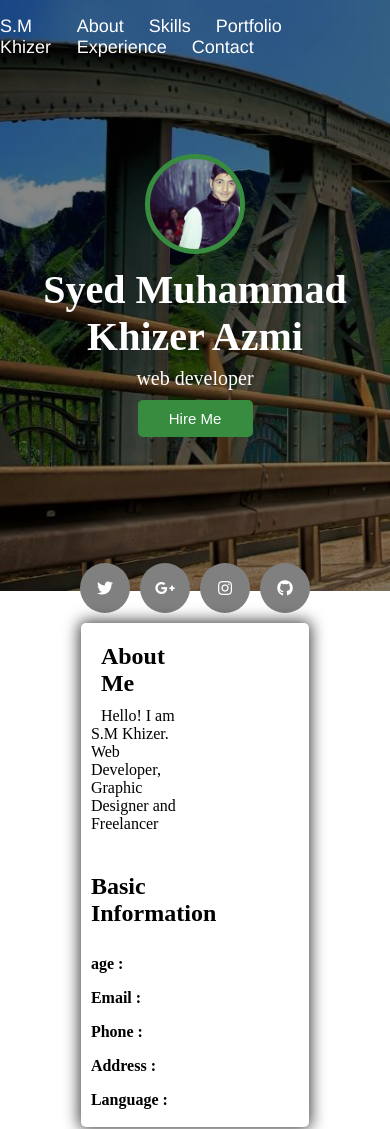
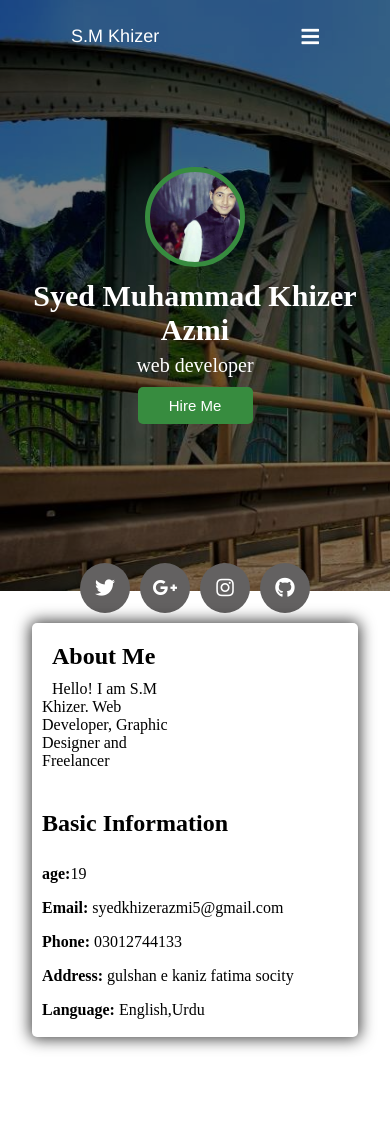
Before and after one commit to syedkhizerazmi/portfolio, a plain HTML site: page index.html in a window 390 px wide. Shown: the top 1129 px of the page. After the commit the page ends 1069 px from the top, so only its background shows below. Drawn offline with nearby package versions, Linux system fonts and the light colour scheme; a script that the page names is missing.

Commit message:
Add files via upload

```diff
--- a/index.html
+++ b/index.html
@@ -5,6 +5,7 @@
     <meta name="viewport" content="width=device-width, initial-scale=1.0">
     <meta http-equiv="X-UA-Compatible" content="ie=edge">
     <link href="https://fonts.googleapis.com/css?family=Roboto" rel="stylesheet">
+    <script src="https://ajax.googleapis.com/ajax/libs/jquery/3.3.1/jquery.min.js"></script>
     <link rel="stylesheet" href="https://use.fontawesome.com/releases/v5.3.1/css/all.css" integrity="sha384-mzrmE5qonljUremFsqc01SB46JvROS7bZs3IO2EmfFsd15uHvIt+Y8vEf7N7fWAU" crossorigin="anonymous">
     <link rel="stylesheet" href="style.css">
     <script src="script.js"></script>
@@ -17,14 +18,17 @@
      <div>
          <span>S.M Khizer</span>
      </div>
-    <div >
+    <div class="heads">
         <span class="head spa1">About</span>
         <span class="head spa2">Skills</span>
         <span class="head spa3">Portfolio</span>
         <span class="head spa4">Experience</span>
         <span class="head spa5">Contact</span>
+        <span class="bar"><i class="fas fa-bars"></i></span>
 
     </div>
+
+
 </nav>
 <article class="article">
 
@@ -42,10 +46,10 @@
 </article>
     <div class="links">
 
-        <span class="link"><i class="fab fa-twitter"></i></span>
-        <span class="link"><i class="fab fa-google-plus-g"></i></span>
-        <span class="link"><i class="fab fa-instagram"></i></span>
-        <span class="link"><i class="fab fa-github"></i></span>
+        <span class="link twit"><i class="fab fa-twitter twitter"></i></span>
+        <span class="link goole-"><i class="fab fa-google-plus-g goole"></i></span>
+        <span class="link instagram"><i class="fab fa-instagram insta"></i></span>
+        <span class="link git"><i class="fab fa-github github"></i></span>
 
 
 
@@ -67,16 +71,25 @@
 
         <div class="info">
             <h2 class="info-head">Basic Information</h2>
-            <span class="inf"> age :</span>
-            <span class="inf">Email :</span>
-            <span class="inf">Phone :</span>
-            <span class="inf">Address :</span>
-            <span class="inf">Language :</span>
+            <span class="inf"><strong> age:</strong>19</span>
+            <span class="inf"><strong> Email:</strong> syedkhizerazmi5@gmail.com</span>
+            <span class="inf"><strong>Phone:</strong> 03012744133</span>
+            <span class="inf"><strong>Address:</strong> gulshan e kaniz fatima socity</span>
+            <span class="inf"><strong>Language:</strong> English,Urdu</span>
 
         </div>
 
     </div>
 </div>
 
+
+    <div class="skill">
+
+
+
+
+
+    </div>
+
 </body>
 </html>
--- /dev/null
+++ b/script.js
@@ -0,0 +1,13 @@
+
+$(document).ready(function(){
+  $(window).scroll(function(){
+  	var scroll = $(window).scrollTop();
+	  if (scroll > 100) {
+	    $("nav").css("background" , "#12771c");
+	  }
+
+	  else{
+		  $("nav").css("background" , "transparent");
+	  }
+  })
+})
--- a/style.css
+++ b/style.css
@@ -26,6 +26,33 @@ nav{
 .spa1:hover{
 
     background-color: #658769;
+    border-radius: 5px;
+    transition: 1s;
+
+}
+.spa2:hover{
+        background-color: #658769;
+    border-radius: 5px;
+    transition: 1s;
+
+
+}
+.spa3:hover{
+        background-color: #658769;
+    border-radius: 5px;
+    transition: 1s;
+
+}
+.spa4:hover{
+        background-color: #658769;
+    border-radius: 5px;
+    transition: 1s;
+
+}
+.spa5:hover{
+        background-color: #658769;
+    border-radius: 5px;
+    transition: 1s;
 
 }
 .article{
@@ -88,6 +115,9 @@ button{
      outline: none;
 
 }
+button:hover{
+    background-color: #12771c;
+}
 .deatail{
 
     font-size: 20px;
@@ -96,12 +126,13 @@ button{
 
     height: 50px;
     width: 50px;
-    background-color: grey;
+    background-color: #636161;
     border-radius: 500%;
     margin: -28px 5px;
     display: flex;
     justify-content: center;
     align-items: center;
+    font-size: 20px;
 
 }
 .links{
@@ -122,6 +153,7 @@ button{
     flex: 1;
 
 
+
 }
 .abou{
     margin: 10px;
@@ -139,21 +171,73 @@ button{
     box-shadow: 0px 0px 15px 2px rgba(0,0,0,0.75);
 
 }
+.bar{
+    display: none;
+}
 .about{
     flex-direction: column;
-    max-width: 40%;
+    max-width: 43%;
     margin: 10px;
 }
 .info{
     flex-direction: column;
     margin:10px;
+
+    /*width: 35%;*/
+
+
 }
 .inf{
     margin:8px 15px 8px 0px;
-    font-weight: bold;
-    margin-right: 15%;
+
+    word-break: break-all;
 
 }
 .info-head{
-    margin-right: 15%;
+
 }
+.twit:hover{
+    color: #1ca1f2;
+
+}
+.goole-:hover{
+    background-color: #ce4539;
+}
+.instagram:hover{
+
+     color: #bc3980 ;
+     font-weight: bold;
+}
+.link:hover{
+    font-size: 27px;
+}
+.git:hover{
+    color: #24292e;
+
+}
+@media only screen and (max-width: 650px){
+    .head{
+        display: none;
+    }
+    .div{
+        flex: 1;
+
+    }
+    .bar{
+        display: flex;
+        font-size: 20px;
+
+    }
+    h1{
+        font-size: 30px;
+    }
+
+}
+@media only screen and (max-width: 850px){
+
+     .div{
+        flex: 1;
+
+    }
+
+}
```
Lines whose indentation alone changed are shown as unchanged.
